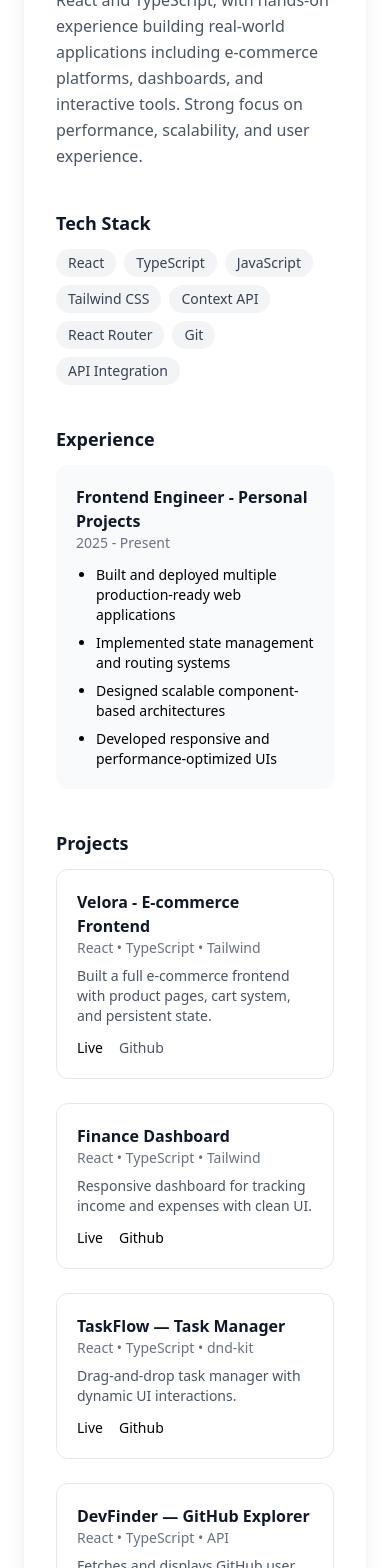
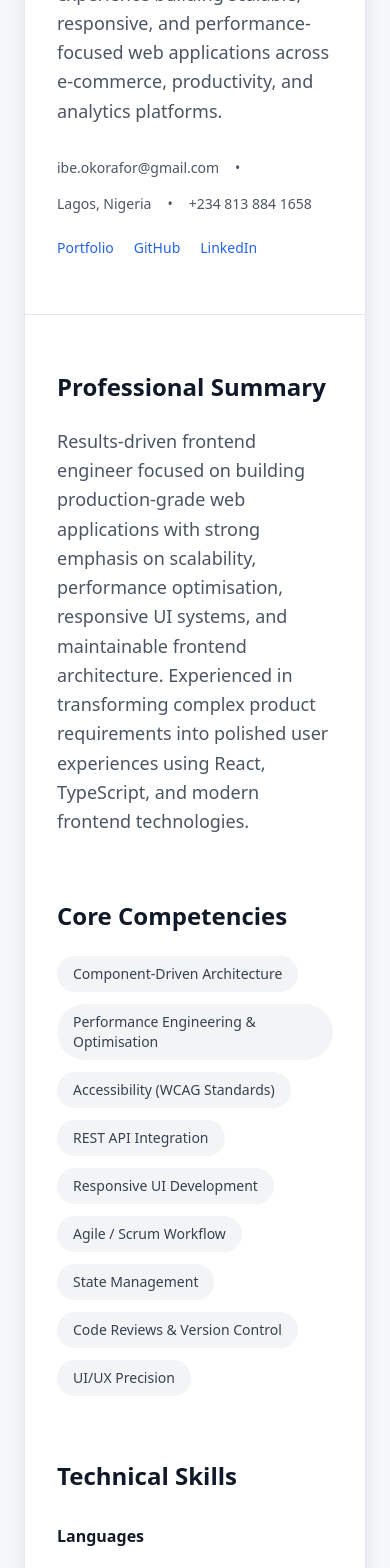
Before and after one commit to ibeO-GH/ibe-portfolio, a React (Vite) app: page /cv in a window 390 px wide. Shown: the part 432-2000 px from the top of the page. Built offline with nearby package versions, Linux system fonts and the light colour scheme.

Commit message:
hero update

```diff
--- a/src/components/About.tsx
+++ b/src/components/About.tsx
@@ -38,7 +38,7 @@ const About = () => {
         }`}
       >
         <div className="max-w-6xl">
-          <p className="text-blue-600 font-medium tracking-wide uppercase text-sm mb-4">
+          <p className="text-blue-600 font-medium tracking-wide uppercase text-md mb-4">
             About
           </p>
 
--- a/src/components/Contact.tsx
+++ b/src/components/Contact.tsx
@@ -17,7 +17,7 @@ const Contact = () => {
         }`}
       >
         <div className="max-w-5xl">
-          <p className="text-blue-600 font-medium tracking-wide uppercase text-sm mb-4">
+          <p className="text-blue-600 font-medium tracking-wide uppercase text-md mb-4">
             Contact
           </p>
 
--- a/src/components/Hero.tsx
+++ b/src/components/Hero.tsx
@@ -1,5 +1,5 @@
 import useInView from "../hooks/useInView";
-import { FaLinkedinIn, FaGithub, FaXTwitter } from "react-icons/fa6";
+import { FaGithub, FaLinkedinIn, FaXTwitter } from "react-icons/fa6";
 
 const Hero = () => {
   const { ref, visible } = useInView();
@@ -7,74 +7,101 @@ const Hero = () => {
   return (
     <section
       id="home"
-      className="bg-[#f8fafc] min-h-screen flex items-center pt-20 scroll-mt-24"
+      className="relative bg-[#f8fafc] min-h-screen flex items-center overflow-hidden"
     >
-      <div className="w-full px-8 md:px-24 lg:px-32 xl:px-44">
-        <div
-          ref={ref}
-          className={`max-w-4xl transition-all duration-700 ${
-            visible ? "opacity-100 translate-y-0" : "opacity-0 translate-y-10"
-          }`}
-        >
-          <p className="text-blue-600 font-medium tracking-wide uppercase text-sm mb-4">
-            Frontend Engineer
-          </p>
+      {/* Background Gradient */}
+      <div className="absolute inset-0 bg-[radial-gradient(circle_at_top_left,_rgba(37,99,235,0.08),transparent_35%)]" />
 
-          <h1 className="text-5xl md:text-6xl lg:text-7xl font-bold text-gray-900 leading-tight">
-            Building Fast,
+      <div
+        ref={ref}
+        className={`relative z-10 w-full px-8 md:px-24 lg:px-32 xl:px-44 transition-all duration-700 ${
+          visible ? "opacity-100 translate-y-0" : "opacity-0 translate-y-10"
+        }`}
+      >
+        <div className="max-w-5xl pt-28 md:pt-20">
+          {/* Availability */}
+          <div className="inline-flex items-center gap-3 px-4 py-2 rounded-full border border-blue-200 bg-blue-50 text-blue-700 text-sm font-medium">
+            <div className="w-2.5 h-2.5 rounded-full bg-blue-600 animate-pulse" />
+            Open to Frontend Engineering Opportunities
+          </div>
+
+          {/* Main Heading */}
+          <h1 className="mt-10 text-5xl sm:text-6xl md:text-7xl font-bold text-gray-900 leading-[1.05] tracking-tight max-w-5xl">
+            Building Modern,
             <br />
-            Scalable React Applications
+            Scalable Web Experiences
           </h1>
 
-          <p className="mt-8 text-lg md:text-xl text-gray-600 leading-relaxed max-w-3xl">
-            I design and develop modern, responsive, and performance-optimized
-            web applications using React, TypeScript, Tailwind CSS, and scalable
-            component architecture.
-          </p>
+          {/* Subtitle */}
+          <div className="mt-8">
+            <p className="text-2xl md:text-3xl font-semibold text-gray-900">
+              Frontend Engineer
+            </p>
 
-          <div className="flex flex-wrap gap-4 mt-10">
+            <p className="mt-5 text-xl md:text-2xl text-gray-600 leading-relaxed max-w-3xl">
+              Specialising in React, TypeScript, and performance-focused web
+              applications with strong emphasis on scalable architecture,
+              responsive systems, and polished product experiences.
+            </p>
+          </div>
+          {/* CTA Buttons */}
+          <div className="flex flex-wrap gap-4 mt-12">
             <a
               href="#projects"
-              className="bg-blue-600 text-white px-7 py-3 rounded-full hover:bg-blue-700 transition duration-300"
+              className="bg-blue-600 text-white px-7 py-3.5 rounded-full font-medium hover:bg-blue-700 transition duration-300"
             >
               View Projects
             </a>
 
             <a
               href="/cv"
-              className="border border-gray-300 px-7 py-3 rounded-full hover:border-blue-600 hover:text-blue-600 transition duration-300"
+              className="border border-gray-300 px-7 py-3.5 rounded-full font-medium hover:border-blue-600 hover:text-blue-600 transition duration-300"
             >
               View CV
             </a>
           </div>
 
-          <div className="flex gap-4 mt-10">
+          {/* Social Links */}
+          <div className="flex items-center gap-5 mt-14">
+            <a
+              href="https://github.com/ibeO-GH"
+              target="_blank"
+              rel="noopener noreferrer"
+              className="w-12 h-12 rounded-full border border-gray-300 flex items-center justify-center text-gray-700 hover:bg-blue-600 hover:text-white hover:border-blue-600 transition duration-300"
+            >
+              <FaGithub />
+            </a>
+
             <a
               href="https://www.linkedin.com/in/okorafor-ibe-1b79192b7/"
               target="_blank"
               rel="noopener noreferrer"
-              className="w-11 h-11 border border-gray-300 rounded-full flex items-center justify-center hover:bg-blue-600 hover:text-white hover:border-blue-600 transition duration-300"
+              className="w-12 h-12 rounded-full border border-gray-300 flex items-center justify-center text-gray-700 hover:bg-blue-600 hover:text-white hover:border-blue-600 transition duration-300"
             >
               <FaLinkedinIn />
-            </a>
-
-            <a
-              href="https://github.com/ibeO-GH"
-              target="_blank"
-              rel="noopener noreferrer"
-              className="w-11 h-11 border border-gray-300 rounded-full flex items-center justify-center hover:bg-blue-600 hover:text-white hover:border-blue-600 transition duration-300"
-            >
-              <FaGithub />
             </a>
 
             <a
               href="https://x.com/ibeO_X"
               target="_blank"
               rel="noopener noreferrer"
-              className="w-11 h-11 border border-gray-300 rounded-full flex items-center justify-center hover:bg-blue-600 hover:text-white hover:border-blue-600 transition duration-300"
+              className="w-12 h-12 rounded-full border border-gray-300 flex items-center justify-center text-gray-700 hover:bg-blue-600 hover:text-white hover:border-blue-600 transition duration-300"
             >
               <FaXTwitter />
             </a>
+          </div>
+
+          {/* Bottom Meta */}
+          <div className="mt-16 flex flex-wrap gap-8 text-sm text-gray-500">
+            <div>
+              <span className="font-semibold text-gray-900">Frontend:</span>{" "}
+              React · TypeScript · Tailwind
+            </div>
+
+            <div>
+              <span className="font-semibold text-gray-900">Backend:</span>{" "}
+              Node.js · Express · MongoDB
+            </div>
           </div>
         </div>
       </div>
--- a/src/components/Projects.tsx
+++ b/src/components/Projects.tsx
@@ -64,7 +64,7 @@ const Projects = () => {
     >
       <div className="w-full px-8 md:px-24 lg:px-32 xl:px-44">
         <div className="max-w-4xl mb-16">
-          <p className="text-blue-600 font-medium tracking-wide uppercase text-sm mb-4">
+          <p className="text-blue-600 font-medium tracking-wide uppercase text-md mb-4">
             Projects
           </p>
 
--- a/src/components/Skills.tsx
+++ b/src/components/Skills.tsx
@@ -61,7 +61,7 @@ const Skills = () => {
     >
       <div className="w-full px-8 md:px-24 lg:px-32 xl:px-44">
         <div className="max-w-4xl mb-16">
-          <p className="text-blue-600 font-medium tracking-wide uppercase text-sm mb-4">
+          <p className="text-blue-600 font-medium tracking-wide uppercase text-md mb-4">
             Skills
           </p>
 
--- a/src/pages/CV.tsx
+++ b/src/pages/CV.tsx
@@ -1,221 +1,316 @@
+const competencies = [
+  "Component-Driven Architecture",
+  "Performance Engineering & Optimisation",
+  "Accessibility (WCAG Standards)",
+  "REST API Integration",
+  "Responsive UI Development",
+  "Agile / Scrum Workflow",
+  "State Management",
+  "Code Reviews & Version Control",
+  "UI/UX Precision",
+];
+
+const technicalSkills = [
+  {
+    category: "Languages",
+    items: "TypeScript, JavaScript (ES6+)",
+  },
+  {
+    category: "Frameworks",
+    items: "React.js, React Router, Context API, React DnD, Recharts",
+  },
+  {
+    category: "Styling",
+    items:
+      "Tailwind CSS, CSS Modules, Responsive Design, Cross-Browser Compatibility",
+  },
+  {
+    category: "API & Data",
+    items: "REST APIs, GitHub REST API, Async Data Handling, Error Management",
+  },
+  {
+    category: "Performance",
+    items:
+      "Lazy Loading, Code Splitting, Lighthouse Optimisation, Core Web Vitals",
+  },
+  {
+    category: "Tools",
+    items: "Git, GitHub, Vercel, Postman, VS Code, Figma, Adobe XD",
+  },
+];
+
+const projects = [
+  {
+    title: "TaskForge — Full-Stack Task Management Platform",
+    points: [
+      "Built a scalable task management platform featuring persistent task workflows, reusable frontend architecture, and REST API integration.",
+      "Developed multiple frontend implementations across React, Next.js, and Vue to explore framework architecture patterns.",
+      "Implemented robust async state handling, persistent storage, and production-ready UI systems.",
+    ],
+  },
+  {
+    title: "Velora — Modern E-Commerce Platform",
+    points: [
+      "Built a feature-rich e-commerce frontend with dynamic product filtering, persistent cart state, and reusable component systems.",
+      "Optimised rendering performance and responsive layouts for seamless experiences across devices.",
+      "Developed scalable UI architecture focused on maintainability and future feature expansion.",
+    ],
+  },
+  {
+    title: "Finance Dashboard — Interactive Data Visualisation Tool",
+    points: [
+      "Designed and developed a responsive financial analytics dashboard using Recharts and TypeScript.",
+      "Implemented structured data presentation, dynamic filtering, and reusable dashboard UI patterns.",
+      "Focused on usability, responsiveness, and clean visual hierarchy for data-heavy interfaces.",
+    ],
+  },
+  {
+    title: "DevFinder — GitHub Explorer",
+    points: [
+      "Integrated the GitHub REST API to display real-time developer profiles and repository data.",
+      "Implemented loading states, error handling, and optimized search interactions.",
+      "Built a polished, responsive interface focused on clean UX and async data reliability.",
+    ],
+  },
+];
+
 const CV = () => {
   return (
-    <section className="bg=[#eef2f7] min-h-screen py-20 px-6 md:px-12">
-      <div className="max-w-4xl mx-auto bg-white shadow-xl rounded-2xl p-8 md:p-12 space-y-10">
-        <div className="text-center border-b pb-6">
-          <h1 className="text-3xl md:text-4xl font-bold text-gray-900">
+    <section className="bg-[#f5f7fb] min-h-screen py-16 px-6 md:px-12">
+      <div className="max-w-5xl mx-auto bg-white rounded-3xl shadow-xl border border-gray-200 overflow-hidden">
+        {/* Header */}
+        <div className="px-8 md:px-14 py-14 border-b border-gray-200">
+          <p className="text-blue-600 uppercase tracking-[0.2em] text-sm font-medium mb-5">
+            Resume
+          </p>
+
+          <h1 className="text-5xl font-bold text-gray-900 leading-tight">
             Okorafor Ibe
           </h1>
-          <p className="text-gray-600 mt-2">Frontend Engineer</p>
-          <div className="flex flex-wrap justify-center gap-4 mt-4 text-sm text-gray-500">
-            <span>• ibe.okorafor@gmail.com</span>
-            <span>• 08138841658</span>
+
+          <p className="mt-4 text-2xl text-gray-600 font-medium">
+            Frontend Engineer
+          </p>
+
+          <p className="mt-6 max-w-3xl text-lg text-gray-600 leading-relaxed">
+            Frontend Engineer specialising in React and TypeScript with
+            experience building scalable, responsive, and performance-focused
+            web applications across e-commerce, productivity, and analytics
+            platforms.
+          </p>
+
+          <div className="flex flex-wrap gap-4 mt-8 text-sm text-gray-600">
+            <span>ibe.okorafor@gmail.com</span>
+            <span>•</span>
+            <span>Lagos, Nigeria</span>
+            <span>•</span>
+            <span>+234 813 884 1658</span>
+          </div>
+
+          <div className="flex flex-wrap gap-5 mt-6 text-sm">
             <a
               href="https://ibe-portfolio-tau.vercel.app/"
               target="_blank"
-              className="hover:text-black"
+              rel="noopener noreferrer"
+              className="text-blue-600 hover:underline"
             >
-              • Portfolio
+              Portfolio
             </a>
+
             <a
               href="https://github.com/ibeO-GH"
               target="_blank"
-              className="hover:text-black"
+              rel="noopener noreferrer"
+              className="text-blue-600 hover:underline"
             >
-              • GitHub
+              GitHub
             </a>
+
             <a
               href="https://www.linkedin.com/in/okorafor-ibe-1b79192b7/"
               target="_blank"
-              className="hover:text-black"
+              rel="noopener noreferrer"
+              className="text-blue-600 hover:underline"
             >
-              • LinkedIn
+              LinkedIn
             </a>
           </div>
         </div>
 
-        <div>
-          <h2 className="text-lg font-semibold text-gray-900 mb-3">Profile</h2>
-          <p className="text-gray-600 leading-relaxed">
-            Frontend Engineer specializing in React and TypeScript, with
-            hands-on experience building real-world applications including
-            e-commerce platforms, dashboards, and interactive tools. Strong
-            focus on performance, scalability, and user experience.
-          </p>
-        </div>
+        {/* Body */}
+        <div className="px-8 md:px-14 py-14 space-y-16">
+          {/* Professional Summary */}
+          <section>
+            <h2 className="text-2xl font-bold text-gray-900 mb-6">
+              Professional Summary
+            </h2>
 
-        <div>
-          <h2 className="text-lg font-semibold text-gray-900 mb-3">
-            Tech Stack
-          </h2>
-          <div className="flex flex-wrap gap-2">
-            {[
-              "React",
-              "TypeScript",
-              "JavaScript",
-              "Tailwind CSS",
-              "Context API",
-              "React Router",
-              "Git",
-              "API Integration",
-            ].map((tech) => (
-              <span
-                key={tech}
-                className="px-3 py-1 bg-gray-100 rounded-full text-sm text-gray-700"
-              >
-                {tech}
-              </span>
-            ))}
-          </div>
-        </div>
+            <p className="text-gray-600 leading-relaxed text-lg">
+              Results-driven frontend engineer focused on building
+              production-grade web applications with strong emphasis on
+              scalability, performance optimisation, responsive UI systems, and
+              maintainable frontend architecture. Experienced in transforming
+              complex product requirements into polished user experiences using
+              React, TypeScript, and modern frontend technologies.
+            </p>
+          </section>
 
-        <div>
-          <h2 className="text-lg font-semibold text-gray-900 mb-3">
-            Experience
-          </h2>
-          <div className="bg-gray-50 p-5 rounded-xl">
-            <h3 className="font-semibold text-gray-900">
-              Frontend Engineer - Personal Projects
-            </h3>
-            <p className="text-sm text-gray-500 mb-3">2025 - Present</p>
+          {/* Core Competencies */}
+          <section>
+            <h2 className="text-2xl font-bold text-gray-900 mb-6">
+              Core Competencies
+            </h2>
 
-            <ul className="list-disc pl-5 text-grayy-600 space-y-2 text-sm">
-              <li>
-                Built and deployed multiple production-ready web applications
-              </li>
-              <li>Implemented state management and routing systems</li>
-              <li>Designed scalable component-based architectures</li>
-              <li>Developed responsive and performance-optimized UIs</li>
-            </ul>
-          </div>
-        </div>
+            <div className="flex flex-wrap gap-3">
+              {competencies.map((item) => (
+                <span
+                  key={item}
+                  className="px-4 py-2 rounded-full bg-gray-100 text-gray-700 text-sm"
+                >
+                  {item}
+                </span>
+              ))}
+            </div>
+          </section>
 
-        <div>
-          <h2 className="text-lg font-semibold text-gray-900 mb-3">Projects</h2>
-          <div className="space-y-6">
-            <div className="border rounded-xl p-5 hover:shadow-md transition">
-              <h3 className="font-semibold text-gray-900">
-                Velora - E-commerce Frontend
-              </h3>
-              <p className="text-sm text-gray-500 mb-2">
-                React • TypeScript • Tailwind
-              </p>
-              <p className="text-sm text-gray-600 mb-3">
-                Built a full e-commerce frontend with product pages, cart
-                system, and persistent state.
-              </p>
+          {/* Technical Skills */}
+          <section>
+            <h2 className="text-2xl font-bold text-gray-900 mb-8">
+              Technical Skills
+            </h2>
 
-              <div className="flex gap-4 text-sm">
-                <a
-                  href="https://velora-ecommerce-delta.vercel.app/"
-                  target="_blank"
-                  className="text-black font-medium hover:underline"
+            <div className="space-y-6">
+              {technicalSkills.map((skill) => (
+                <div
+                  key={skill.category}
+                  className="grid md:grid-cols-[220px_1fr] gap-4 border-b border-gray-100 pb-5"
                 >
-                  Live
-                </a>
-                <a
-                  href="https://github.com/ibeO-GH/Velora-ecommerce"
-                  target="_blank"
-                  className="text-gray-600 hover:underline"
+                  <h3 className="font-semibold text-gray-900">
+                    {skill.category}
+                  </h3>
+
+                  <p className="text-gray-600 leading-relaxed">{skill.items}</p>
+                </div>
+              ))}
+            </div>
+          </section>
+
+          {/* Experience */}
+          <section>
+            <h2 className="text-2xl font-bold text-gray-900 mb-8">
+              Professional Experience
+            </h2>
+
+            <div className="border border-gray-200 rounded-2xl p-8">
+              <div className="flex flex-col md:flex-row md:items-center md:justify-between gap-3">
+                <div>
+                  <h3 className="text-xl font-semibold text-gray-900">
+                    Frontend Engineer — GSF Digital
+                  </h3>
+
+                  <p className="text-gray-500 mt-1">
+                    Production-grade frontend development
+                  </p>
+                </div>
+
+                <p className="text-sm text-gray-500">January 2025 — Present</p>
+              </div>
+
+              <ul className="mt-8 space-y-4 text-gray-600 leading-relaxed">
+                <li>
+                  • Engineered and deployed multiple production-ready web
+                  applications using React, TypeScript, and Tailwind CSS.
+                </li>
+
+                <li>
+                  • Designed scalable and reusable component-driven frontend
+                  architectures focused on maintainability and consistency.
+                </li>
+
+                <li>
+                  • Improved application performance through lazy loading, code
+                  splitting, and optimized rendering strategies.
+                </li>
+
+                <li>
+                  • Integrated REST APIs with structured async handling, loading
+                  states, validation, and error management.
+                </li>
+
+                <li>
+                  • Delivered responsive, cross-browser compatible user
+                  interfaces aligned with modern UI/UX standards.
+                </li>
+              </ul>
+            </div>
+          </section>
+
+          {/* Projects */}
+          <section>
+            <h2 className="text-2xl font-bold text-gray-900 mb-8">
+              Selected Projects
+            </h2>
+
+            <div className="space-y-8">
+              {projects.map((project) => (
+                <div
+                  key={project.title}
+                  className="border border-gray-200 rounded-2xl p-8"
                 >
-                  Github
-                </a>
+                  <h3 className="text-xl font-semibold text-gray-900">
+                    {project.title}
+                  </h3>
+
+                  <ul className="mt-5 space-y-3 text-gray-600 leading-relaxed">
+                    {project.points.map((point) => (
+                      <li key={point}>• {point}</li>
+                    ))}
+                  </ul>
+                </div>
+              ))}
+            </div>
+          </section>
+
+          {/* Education */}
+          <section>
+            <h2 className="text-2xl font-bold text-gray-900 mb-8">
+              Education & Certifications
+            </h2>
+
+            <div className="space-y-8">
+              <div>
+                <h3 className="text-lg font-semibold text-gray-900">
+                  Bachelor of Technology (B.Tech) — Computer Science
+                </h3>
+
+                <p className="text-gray-600 mt-2">
+                  Federal University of Technology, Owerri (FUTO) — 2018–2022
+                </p>
+              </div>
+
+              <div>
+                <h3 className="text-lg font-semibold text-gray-900">
+                  Diploma in Frontend Engineering
+                </h3>
+
+                <p className="text-gray-600 mt-2">
+                  Vephla Institute — Advanced React, TypeScript, Responsive
+                  Design & Accessibility
+                </p>
+              </div>
+
+              <div>
+                <h3 className="text-lg font-semibold text-gray-900">
+                  Diploma in Frontend Engineering (Full-Stack JS)
+                </h3>
+
+                <p className="text-gray-600 mt-2">
+                  AltSchool Africa — MERN Stack, Agile Development &
+                  Collaboration
+                </p>
               </div>
             </div>
-
-            <div className="border rounded-xl p-5 hover:shadow-md transition">
-              <h3 className="font-semibold text-gray-900">Finance Dashboard</h3>
-              <p className="text-sm text-gray-500 mb-2">
-                React • TypeScript • Tailwind
-              </p>
-
-              <p className="text-sm text-gray-600 mb-3">
-                Responsive dashboard for tracking income and expenses with clean
-                UI.
-              </p>
-
-              <div className="flex gap-4 text-sm">
-                <a
-                  href="https://finance-dashboard-six-woad.vercel.app/"
-                  target="_blank"
-                  className="hover:underline"
-                >
-                  Live
-                </a>
-                <a
-                  href="https://github.com/ibeO-GH/Finance-Dashboard"
-                  target="_blank"
-                  className="hover:underline"
-                >
-                  Github
-                </a>
-              </div>
-            </div>
-
-            <div className="border rounded-xl p-5 hover:shadow-md transition">
-              <h3 className="font-semibold text-gray-900">
-                TaskFlow — Task Manager
-              </h3>
-              <p className="text-sm text-gray-500 mb-2">
-                React • TypeScript • dnd-kit
-              </p>
-
-              <p className="text-sm text-gray-600 mb-3">
-                Drag-and-drop task manager with dynamic UI interactions.
-              </p>
-
-              <div className="flex gap-4 text-sm">
-                <a
-                  href="https://taskflow-dnd.vercel.app/"
-                  target="_blank"
-                  className="hover:underline"
-                >
-                  Live
-                </a>
-                <a
-                  href="https://github.com/ibeO-GH/taskflow-dnd"
-                  target="_blank"
-                  className="hover:underline"
-                >
-                  Github
-                </a>
-              </div>
-            </div>
-
-            <div className="border rounded-xl p-5 hover:shadow-md transition">
-              <h3 className="font-semibold text-gray-900">
-                DevFinder — GitHub Explorer
-              </h3>
-              <p className="text-sm text-gray-500 mb-2">
-                React • TypeScript • API
-              </p>
-
-              <p className="text-sm text-gray-600 mb-3">
-                Fetches and displays GitHub user data with clean UI states.
-              </p>
-
-              <div className="flex gap-4 text-sm">
-                <a
-                  href="https://dev-finder-app-taupe.vercel.app/"
-                  target="_blank"
-                  className="hover:underline"
-                >
-                  Live
-                </a>
-                <a
-                  href="https://github.com/ibeO-GH/DevFinder-App"
-                  target="_blank"
-                  className="hover:underline"
-                >
-                  Github
-                </a>
-              </div>
-            </div>
-          </div>
-        </div>
-
-        <div className="text-center text-sm text-gray-400 pt-6 border-t">
-          &copy; {new Date().getFullYear()} Okorafor Ibe
+          </section>
         </div>
       </div>
     </section>
```
